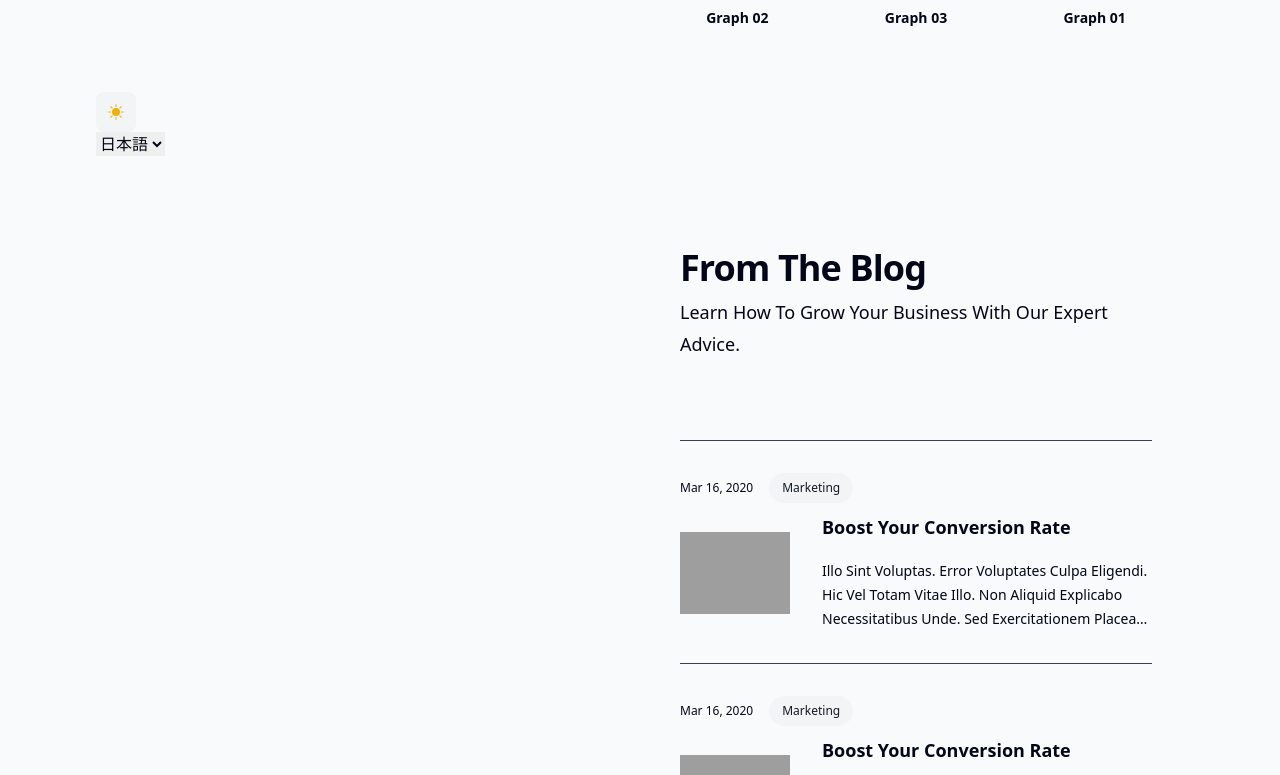
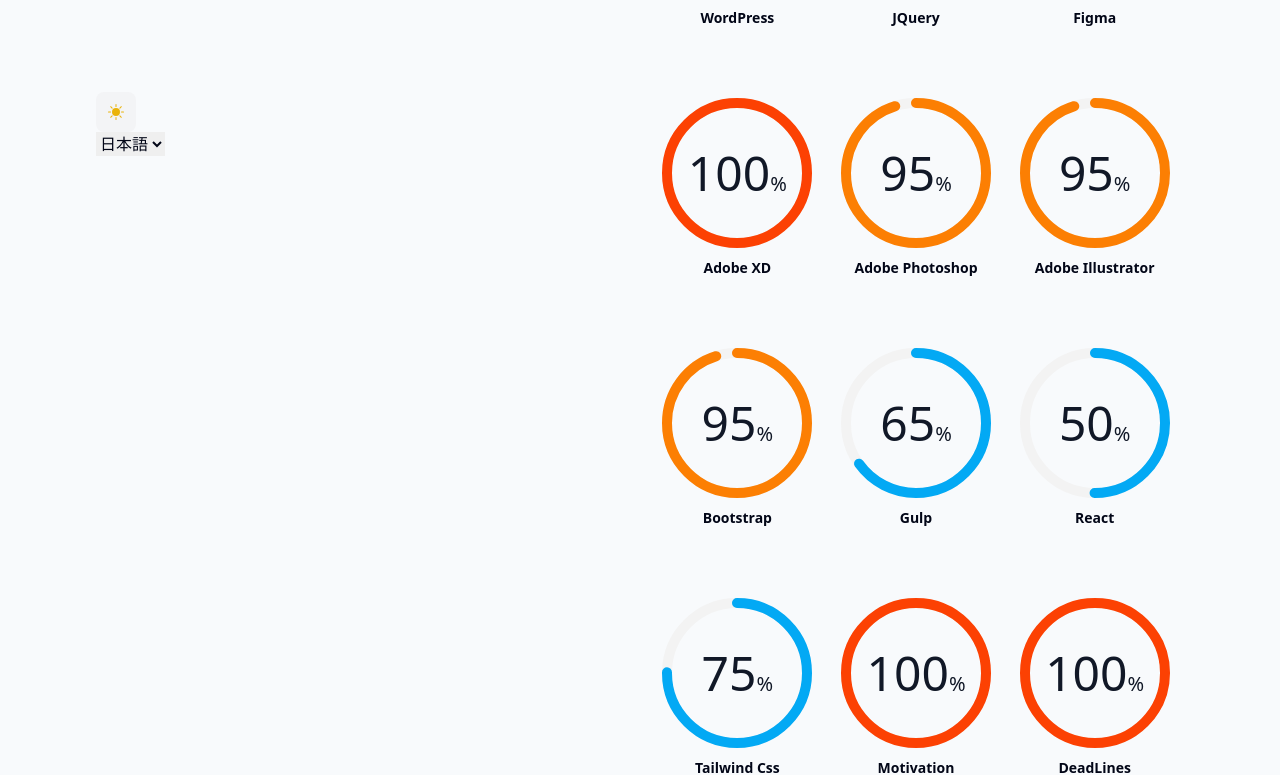
Before and after one commit to KOSHIKIBEAM/portfolio_2023_01_24, a React (Vite) app: page / in a window 1280 px wide. Shown: the part 548-1323 px from the top of the page. Built offline with nearby package versions, Linux system fonts and the light colour scheme; grey boxes are pictures that could not be loaded.

Commit message:
🎨 SkillSection文字変更完了

```diff
--- a/src/template/Circle.jsx
+++ b/src/template/Circle.jsx
@@ -9,17 +9,35 @@
     alignItems: "center",
     flexDirection: "column",
   };
-  const Red = {
-    strokeDashoffset: "154",
-    stroke: "#ff3051",
+  const Percent100 = {
+    strokeDashoffset: "calc(440 - (440 * 100) / 100)",
+    stroke: "#fc4103",
     position: "relative",
     fill: "none",
     strokeWidth: "10",
     strokeDasharray: "440",
     strokeLinecap: "round",
   };
-  const Blue = {
-    strokeDashoffset: "52.8",
+  const Percent95 = {
+    strokeDashoffset: "calc(440 - (440 * 95) / 100)",
+    stroke: "#fc7f03",
+    position: "relative",
+    fill: "none",
+    strokeWidth: "10",
+    strokeDasharray: "440",
+    strokeLinecap: "round",
+  };
+  const Percent85 = {
+    strokeDashoffset: "calc(440 - (440 * 85) / 100)",
+    stroke: "#fcc203",
+    position: "relative",
+    fill: "none",
+    strokeWidth: "10",
+    strokeDasharray: "440",
+    strokeLinecap: "round",
+  };
+  const Percent75 = {
+    strokeDashoffset: "calc(440 - (440 * 75) / 100)",
     stroke: " #03a9f4",
     position: "relative",
     fill: "none",
@@ -27,8 +45,26 @@
     strokeDasharray: "440",
     strokeLinecap: "round",
   };
-  const Green = {
-    strokeDashoffset: "321.2",
+  const Percent65 = {
+    strokeDashoffset: "calc(440 - (440 * 65) / 100)",
+    stroke: " #03a9f4",
+    position: "relative",
+    fill: "none",
+    strokeWidth: "10",
+    strokeDasharray: "440",
+    strokeLinecap: "round",
+  };
+  const Percent50 = {
+    strokeDashoffset: "calc(440 - (440 * 50) / 100)",
+    stroke: " #03a9f4",
+    position: "relative",
+    fill: "none",
+    strokeWidth: "10",
+    strokeDasharray: "440",
+    strokeLinecap: "round",
+  };
+  const Percent25Green = {
+    strokeDashoffset: "calc(440 - (440 * 25) / 100)",
     stroke: "#1fd26c",
     position: "relative",
     fill: "none",
@@ -60,6 +96,7 @@
   return (
     <div id="pie-chart" className="content">
       <div className="md:flex md:justify-center md:items-center md:flex-wrap">
+        {/* HTML/CSS */}
         <div className="w-1/3" style={Box}>
           <div className="relative w-[150px] h-[150px]">
             <svg className="-rotate-90 relative w-[150px] h-[150px]">
@@ -71,8 +108,8 @@
                 r="70"
               ></circle>
               <circle
-                style={Red}
-                className="line animate-circleAnim"
+                style={Percent100}
+                className="line animate-circleAnim1"
                 cx="75"
                 cy="75"
                 r="70"
@@ -80,12 +117,13 @@
             </svg>
             <div style={Number}>
               <h3 className="text-5xl dark:text-gray-50 text-gray-900">
-                65<span className="text-xl">%</span>
+                100<span className="text-xl">%</span>
               </h3>
             </div>
-            <p className="pt-2.5 text-center font-bold text-sm">Graph 02</p>
+            <p className="pt-2.5 text-center font-bold text-sm">HTML/CSS</p>
           </div>
         </div>
+        {/* Sass */}
         <div className="w-1/3" style={Box}>
           <div className="relative w-[150px] h-[150px]">
             <svg className="-rotate-90 relative w-[150px] h-[150px]">
@@ -97,8 +135,8 @@
                 r="70"
               ></circle>
               <circle
-                style={Green}
-                className="line animate-circleAnim"
+                style={Percent95}
+                className="line animate-circleAnim2"
                 cx="75"
                 cy="75"
                 r="70"
@@ -106,12 +144,13 @@
             </svg>
             <div style={Number}>
               <h3 className="text-5xl dark:text-gray-50 text-gray-900">
-                27<span className="text-xl">%</span>
+                95<span className="text-xl">%</span>
               </h3>
             </div>
-            <p className="pt-2.5 text-center font-bold text-sm">Graph 03</p>
+            <p className="pt-2.5 text-center font-bold text-sm">Sass</p>
           </div>
         </div>
+        {/* JavaScript */}
         <div className="w-1/3" style={Box}>
           <div className="relative w-[150px] h-[150px]">
             <svg className="-rotate-90 relative w-[150px] h-[150px]">
@@ -123,8 +162,8 @@
                 r="70"
               ></circle>
               <circle
-                style={Blue}
-                className="line animate-circleAnim"
+                style={Percent95}
+                className="line animate-circleAnim3"
                 cx="75"
                 cy="75"
                 r="70"
@@ -132,12 +171,13 @@
             </svg>
             <div style={Number}>
               <h3 className="text-5xl dark:text-gray-50 text-gray-900">
-                88<span className="text-xl">%</span>
+                95<span className="text-xl">%</span>
               </h3>
             </div>
-            <p className="pt-2.5 text-center font-bold text-sm">Graph 01</p>
+            <p className="pt-2.5 text-center font-bold text-sm">JavaScript</p>
           </div>
         </div>
+        {/* WordPress */}
         <div className="w-1/3" style={Box}>
           <div className="relative w-[150px] h-[150px]">
             <svg className="-rotate-90 relative w-[150px] h-[150px]">
@@ -149,8 +189,8 @@
                 r="70"
               ></circle>
               <circle
-                style={Red}
-                className="line animate-circleAnim"
+                style={Percent95}
+                className="line animate-circleAnim4"
                 cx="75"
                 cy="75"
                 r="70"
@@ -158,12 +198,13 @@
             </svg>
             <div style={Number}>
               <h3 className="text-5xl dark:text-gray-50 text-gray-900">
-                65<span className="text-xl">%</span>
+                95<span className="text-xl">%</span>
               </h3>
             </div>
-            <p className="pt-2.5 text-center font-bold text-sm">Graph 02</p>
+            <p className="pt-2.5 text-center font-bold text-sm">WordPress</p>
           </div>
         </div>
+        {/* jQuery */}
         <div className="w-1/3" style={Box}>
           <div className="relative w-[150px] h-[150px]">
             <svg className="-rotate-90 relative w-[150px] h-[150px]">
@@ -175,8 +216,8 @@
                 r="70"
               ></circle>
               <circle
-                style={Green}
-                className="line animate-circleAnim"
+                style={Percent85}
+                className="line animate-circleAnim5"
                 cx="75"
                 cy="75"
                 r="70"
@@ -184,12 +225,13 @@
             </svg>
             <div style={Number}>
               <h3 className="text-5xl dark:text-gray-50 text-gray-900">
-                27<span className="text-xl">%</span>
+                85<span className="text-xl">%</span>
               </h3>
             </div>
-            <p className="pt-2.5 text-center font-bold text-sm">Graph 03</p>
+            <p className="pt-2.5 text-center font-bold text-sm">jQuery</p>
           </div>
         </div>
+        {/* Figma */}
         <div className="w-1/3" style={Box}>
           <div className="relative w-[150px] h-[150px]">
             <svg className="-rotate-90 relative w-[150px] h-[150px]">
@@ -201,8 +243,8 @@
                 r="70"
               ></circle>
               <circle
-                style={Blue}
-                className="line animate-circleAnim"
+                style={Percent100}
+                className="line animate-circleAnim6"
                 cx="75"
                 cy="75"
                 r="70"
@@ -210,10 +252,257 @@
             </svg>
             <div style={Number}>
               <h3 className="text-5xl dark:text-gray-50 text-gray-900">
-                88<span className="text-xl">%</span>
+                100<span className="text-xl">%</span>
               </h3>
             </div>
-            <p className="pt-2.5 text-center font-bold text-sm">Graph 01</p>
+            <p className="pt-2.5 text-center font-bold text-sm">Figma</p>
+          </div>
+        </div>
+        {/* Adobe XD */}
+        <div className="w-1/3" style={Box}>
+          <div className="relative w-[150px] h-[150px]">
+            <svg className="-rotate-90 relative w-[150px] h-[150px]">
+              <circle
+                style={Circle}
+                className="base"
+                cx="75"
+                cy="75"
+                r="70"
+              ></circle>
+              <circle
+                style={Percent100}
+                className="line animate-circleAnim7"
+                cx="75"
+                cy="75"
+                r="70"
+              ></circle>
+            </svg>
+            <div style={Number}>
+              <h3 className="text-5xl dark:text-gray-50 text-gray-900">
+                100<span className="text-xl">%</span>
+              </h3>
+            </div>
+            <p className="pt-2.5 text-center font-bold text-sm">Adobe XD</p>
+          </div>
+        </div>
+        {/* Adobe Photoshop */}
+        <div className="w-1/3" style={Box}>
+          <div className="relative w-[150px] h-[150px]">
+            <svg className="-rotate-90 relative w-[150px] h-[150px]">
+              <circle
+                style={Circle}
+                className="base"
+                cx="75"
+                cy="75"
+                r="70"
+              ></circle>
+              <circle
+                style={Percent95}
+                className="line animate-circleAnim8"
+                cx="75"
+                cy="75"
+                r="70"
+              ></circle>
+            </svg>
+            <div style={Number}>
+              <h3 className="text-5xl dark:text-gray-50 text-gray-900">
+                95<span className="text-xl">%</span>
+              </h3>
+            </div>
+            <p className="pt-2.5 text-center font-bold text-sm">
+              Adobe Photoshop
+            </p>
+          </div>
+        </div>
+        {/* Adobe Illustrator */}
+        <div className="w-1/3" style={Box}>
+          <div className="relative w-[150px] h-[150px]">
+            <svg className="-rotate-90 relative w-[150px] h-[150px]">
+              <circle
+                style={Circle}
+                className="base"
+                cx="75"
+                cy="75"
+                r="70"
+              ></circle>
+              <circle
+                style={Percent95}
+                className="line animate-circleAnim9"
+                cx="75"
+                cy="75"
+                r="70"
+              ></circle>
+            </svg>
+            <div style={Number}>
+              <h3 className="text-5xl dark:text-gray-50 text-gray-900">
+                95<span className="text-xl">%</span>
+              </h3>
+            </div>
+            <p className="pt-2.5 text-center font-bold text-sm">
+              Adobe Illustrator
+            </p>
+          </div>
+        </div>
+        {/* Bootstrap */}
+        <div className="w-1/3" style={Box}>
+          <div className="relative w-[150px] h-[150px]">
+            <svg className="-rotate-90 relative w-[150px] h-[150px]">
+              <circle
+                style={Circle}
+                className="base"
+                cx="75"
+                cy="75"
+                r="70"
+              ></circle>
+              <circle
+                style={Percent95}
+                className="line animate-circleAnim10"
+                cx="75"
+                cy="75"
+                r="70"
+              ></circle>
+            </svg>
+            <div style={Number}>
+              <h3 className="text-5xl dark:text-gray-50 text-gray-900">
+                95<span className="text-xl">%</span>
+              </h3>
+            </div>
+            <p className="pt-2.5 text-center font-bold text-sm">Bootstrap</p>
+          </div>
+        </div>
+        {/* gulp */}
+        <div className="w-1/3" style={Box}>
+          <div className="relative w-[150px] h-[150px]">
+            <svg className="-rotate-90 relative w-[150px] h-[150px]">
+              <circle
+                style={Circle}
+                className="base"
+                cx="75"
+                cy="75"
+                r="70"
+              ></circle>
+              <circle
+                style={Percent65}
+                className="line animate-circleAnim11"
+                cx="75"
+                cy="75"
+                r="70"
+              ></circle>
+            </svg>
+            <div style={Number}>
+              <h3 className="text-5xl dark:text-gray-50 text-gray-900">
+                65<span className="text-xl">%</span>
+              </h3>
+            </div>
+            <p className="pt-2.5 text-center font-bold text-sm">gulp</p>
+          </div>
+        </div>
+        {/* react */}
+        <div className="w-1/3" style={Box}>
+          <div className="relative w-[150px] h-[150px]">
+            <svg className="-rotate-90 relative w-[150px] h-[150px]">
+              <circle
+                style={Circle}
+                className="base"
+                cx="75"
+                cy="75"
+                r="70"
+              ></circle>
+              <circle
+                style={Percent50}
+                className="line animate-circleAnim12"
+                cx="75"
+                cy="75"
+                r="70"
+              ></circle>
+            </svg>
+            <div style={Number}>
+              <h3 className="text-5xl dark:text-gray-50 text-gray-900">
+                50<span className="text-xl">%</span>
+              </h3>
+            </div>
+            <p className="pt-2.5 text-center font-bold text-sm">React</p>
+          </div>
+        </div>
+        {/* tailwind css */}
+        <div className="w-1/3" style={Box}>
+          <div className="relative w-[150px] h-[150px]">
+            <svg className="-rotate-90 relative w-[150px] h-[150px]">
+              <circle
+                style={Circle}
+                className="base"
+                cx="75"
+                cy="75"
+                r="70"
+              ></circle>
+              <circle
+                style={Percent75}
+                className="line animate-circleAnim13"
+                cx="75"
+                cy="75"
+                r="70"
+              ></circle>
+            </svg>
+            <div style={Number}>
+              <h3 className="text-5xl dark:text-gray-50 text-gray-900">
+                75<span className="text-xl">%</span>
+              </h3>
+            </div>
+            <p className="pt-2.5 text-center font-bold text-sm">Tailwind css</p>
+          </div>
+        </div>
+        {/* Motivation*/}
+        <div className="w-1/3" style={Box}>
+          <div className="relative w-[150px] h-[150px]">
+            <svg className="-rotate-90 relative w-[150px] h-[150px]">
+              <circle
+                style={Circle}
+                className="base"
+                cx="75"
+                cy="75"
+                r="70"
+              ></circle>
+              <circle
+                style={Percent100}
+                className="line animate-circleAnim14"
+                cx="75"
+                cy="75"
+                r="70"
+              ></circle>
+            </svg>
+            <div style={Number}>
+              <h3 className="text-5xl dark:text-gray-50 text-gray-900">
+                100<span className="text-xl">%</span>
+              </h3>
+            </div>
+            <p className="pt-2.5 text-center font-bold text-sm">Motivation</p>
+          </div>
+        </div>
+        {/* DeadLine */}
+        <div className="w-1/3" style={Box}>
+          <div className="relative w-[150px] h-[150px]">
+            <svg className="-rotate-90 relative w-[150px] h-[150px]">
+              <circle
+                style={Circle}
+                className="base"
+                cx="75"
+                cy="75"
+                r="70"
+              ></circle>
+              <circle
+                style={Percent100}
+                className="line animate-circleAnim15"
+                cx="75"
+                cy="75"
+                r="70"
+              ></circle>
+            </svg>
+            <div style={Number}>
+              <h3 className="text-5xl dark:text-gray-50 text-gray-900">
+                100<span className="text-xl">%</span>
+              </h3>
+            </div>
+            <p className="pt-2.5 text-center font-bold text-sm">DeadLines</p>
           </div>
         </div>
       </div>
```
